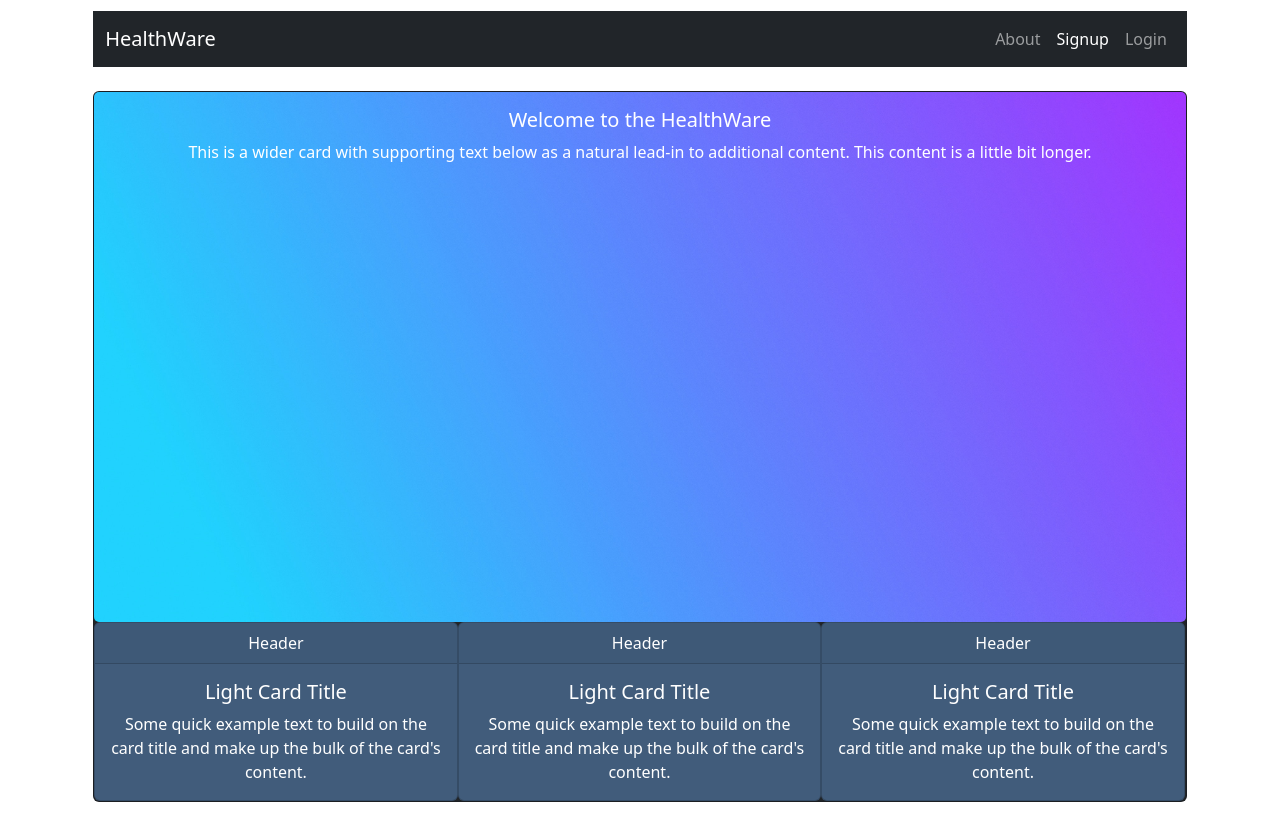
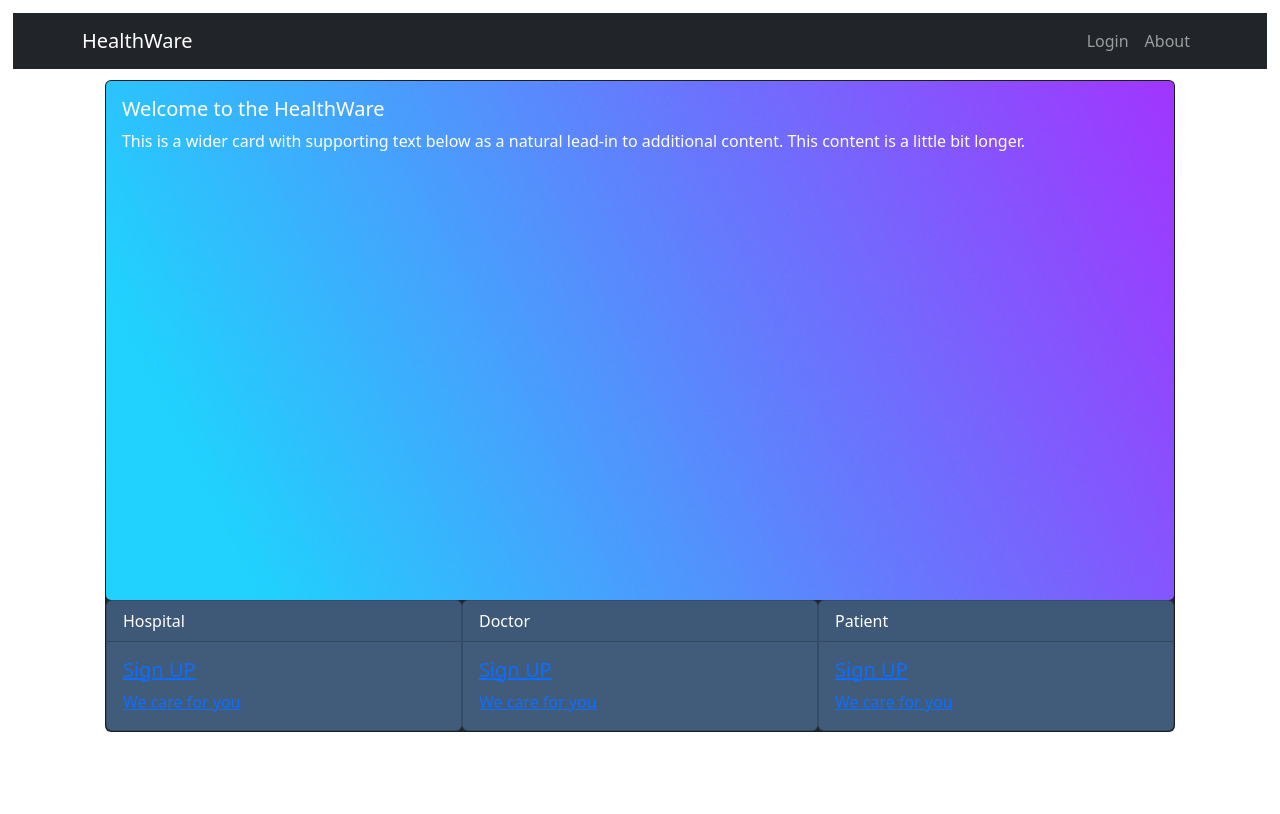
Before and after one commit to MdAsimKhan/Healthware, a React (Create React App) app: page / in a window 1280 px wide. Built offline with nearby package versions, Linux system fonts and the light colour scheme.

Commit message:
added routing

```diff
--- a/package.json
+++ b/package.json
@@ -9,6 +9,7 @@
     "bootstrap": "^5.2.3",
     "react": "^18.2.0",
     "react-bootstrap": "^2.7.2",
+    "react-datepicker": "^4.10.0",
     "react-dom": "^18.2.0",
     "react-router-dom": "^6.9.0",
     "react-scripts": "5.0.1",
--- a/src/App.js
+++ b/src/App.js
@@ -1,63 +1,34 @@
-import './App.css';
-// import { Route, Routes, Router } from 'react-router-dom';
+import './css/App.css';
+import { Container } from 'react-bootstrap';
+import Home from './Home';
+import Login from './components/user_login/Login'
+import { Routes, Route } from 'react-router-dom';
 import Navbars from './Navbars';
-import { Container } from 'react-bootstrap';
-import Card from 'react-bootstrap/Card';
+import HospitalLogin from './components/user_login/hospital_login'
 function App() {
   return (
-    // <Router>
-    <Container>
-      <div className="App">
-        <Navbars />
-        <br />
-        <Card className="bg-dark text-white">
-          <Card.Img src="./gradd.jpg" className="images" alt="Card image" />
-          <Card.ImgOverlay>
-            <Card.Title >Welcome to the HealthWare</Card.Title>
-            <Card.Text>
-              This is a wider card with supporting text below as a natural lead-in
-              to additional content. This content is a little bit longer.
-            </Card.Text>
-          </Card.ImgOverlay>
-
-          <div className='cardContainer'>
-          <Card className='smlCard' style={{ width: '33.3%' }}>
-              <Card.Header className='cardHeader'>Header</Card.Header>
-              <Card.Body>
-                <Card.Title className='cardTitle'>Light Card Title</Card.Title>
-                <Card.Text className='cardText'>
-                  Some quick example text to build on the card title and make up the
-                  bulk of the card's content.
-                </Card.Text>
-              </Card.Body>
-            </Card>
-          <Card className='smlCard' style={{ width: '33.3%' }}>
-              <Card.Header className='cardHeader'>Header</Card.Header>
-              <Card.Body>
-                <Card.Title className='cardTitle'>Light Card Title</Card.Title>
-                <Card.Text className='cardText'>
-                  Some quick example text to build on the card title and make up the
-                  bulk of the card's content.
-                </Card.Text>
-              </Card.Body>
-            </Card>
-          <Card className='smlCard' style={{ width: '33.3%' }}>
-              <Card.Header className='cardHeader'>Header</Card.Header>
-              <Card.Body>
-                <Card.Title className='cardTitle'>Light Card Title</Card.Title>
-                <Card.Text className='cardText'>
-                  Some quick example text to build on the card title and make up the
-                  bulk of the card's content.
-                </Card.Text>
-              </Card.Body>
-            </Card>
-          </div>
-        </Card>
 
 
+
+    <div className='App'>
+      <Navbars />
+      <div className='content'>
+        <Container>
+          <Routes>
+            <Route  path='/' element={<Home />}></Route>
+
+              <Route path='/signup/hospital' element={<HospitalLogin />} />
+              <Route path='/login' element={<Login />} />
+
+          </Routes>
+
+        </Container>
       </div>
-    </Container>
-    // </Router>
+    </div>
+
+
+
+
   );
 }
 
--- /dev/null
+++ b/src/Home.js
@@ -0,0 +1,57 @@
+import './css/Home.css';
+import { Container } from 'react-bootstrap';
+import Card from 'react-bootstrap/Card';
+import { Link } from 'react-router-dom';
+
+
+function card_Info(user) {
+    return (
+        <>
+            <Card className='smlCard' style={{ width: '100%' }}>
+                <Card.Header className='cardHeader'>{user}</Card.Header>
+                <Link to={`signup/`+user}>
+                    <Card.Body>
+                        <Card.Title className='cardTitle'>Sign UP</Card.Title>
+                        <Card.Text className='cardText'>
+                            We care for you
+                        </Card.Text>
+                    </Card.Body>
+                </Link>
+            </Card>
+        </>
+
+    );
+}
+
+
+function Home() {
+    return (
+        <>
+            <Container>
+
+                <div className="App">
+
+                    <Card className="bg-dark text-white">
+                        <Card.Img src="./gradd.jpg" className="images" alt="Card image" />
+                        <Card.ImgOverlay>
+                            <Card.Title >Welcome to the HealthWare</Card.Title>
+                            <Card.Text>
+                                This is a wider card with supporting text below as a natural lead-in
+                                to additional content. This content is a little bit longer.
+                            </Card.Text>
+                        </Card.ImgOverlay>
+
+                        <div className='cardContainer'>
+                            {card_Info("Hospital")}
+                            {card_Info("Doctor")}
+                            {card_Info("Patient")}
+
+                        </div>
+                    </Card>
+                </div>
+            </Container>
+        </>
+    );
+}
+
+export default Home;
--- a/src/Navbars.js
+++ b/src/Navbars.js
@@ -3,26 +3,26 @@ import Navbar from 'react-bootstrap/Navbar';
 import Nav from 'react-bootstrap/Nav';
 function Navbars() {
   return (
-    <div classNAme="navContainer">
+
+      <div className="navContainer">
         <Navbar expand="lg" variant="dark" bg="dark" sticky="top">
           <Container>
-          <Navbar.Brand href="#">HealthWare</Navbar.Brand>
-          <Nav className="justify-content-center" activeKey="/home">
+            <Navbar.Brand href="/">HealthWare</Navbar.Brand>
+            <Nav className="justify-content-center">
               <Nav.Item>
-              <Nav.Link eventKey="link-2">About</Nav.Link>
+                <Nav.Link href="/login">Login</Nav.Link>
               </Nav.Item>
               <Nav.Item>
-              <Nav.Link href="/home">Signup</Nav.Link>
+                <Nav.Link eventKey="about">About</Nav.Link>
               </Nav.Item>
-            <Nav.Item>
-              <Nav.Link eventKey="link-1">Login</Nav.Link>
-            </Nav.Item>
-
             </Nav>
 
           </Container>
         </Navbar>
       </div>
+
+
+
   );
 }
 
--- /dev/null
+++ b/src/components/user_login/Login.js
@@ -0,0 +1,11 @@
+
+
+function Login(){
+    return (
+
+        <h1>Login page</h1>
+
+     );
+}
+
+export default Login;
--- a/src/hospital_login.js
+++ b/src/components/user_login/hospital_login.js
@@ -4,7 +4,7 @@ import Form from "react-bootstrap/Form";
 import DatePicker from "react-datepicker";
 import "react-datepicker/dist/react-datepicker.css";
 
-function Hospital_Login() {
+function HospitalLogin() {
   const [validated, setValidated] = useState(false);
   const [selectedDate, setSelectedDate] = useState(null);
 
@@ -96,4 +96,4 @@ function Hospital_Login() {
   );
 }
 
-export default Hospital_Login;
+export default HospitalLogin;
--- a/src/App.css
+++ b/src/css/App.css
@@ -1,5 +1,4 @@
 .App {
-  text-align: center;
   padding: 1%;
 }
 
--- /dev/null
+++ b/src/css/Home.css
@@ -0,0 +1,20 @@
+.App {
+    padding: 1%;
+  }
+
+  .App-link {
+    color: #61dafb;
+  }
+
+  .smlCard{
+    background-color: rgba(101, 151, 211, 0.489)!important;
+    display: flex;
+
+  }
+  .cardHeader{
+    opacity: 1;
+  }
+  .cardContainer{
+    display: flex;
+    flex-direction: row;
+  }
--- a/src/index.js
+++ b/src/index.js
@@ -1,13 +1,15 @@
 import React from 'react';
 import ReactDOM from 'react-dom/client';
-import './index.css';
+import './css/index.css';
 import App from './App';
 import 'bootstrap/dist/css/bootstrap.min.css';
-
+import { BrowserRouter } from 'react-router-dom';
 const root = ReactDOM.createRoot(document.getElementById('root'));
 root.render(
   <React.StrictMode>
-    <App />
+    <BrowserRouter>
+      <App/>
+    </BrowserRouter>
   </React.StrictMode>
 );
 
```
Also changed, not shown: src/css/NavBars.css (renamed from src/NavBars.css), src/css/index.css (renamed from src/index.css), 1 other file (tests, documents, lock files or other folders). Lines whose indentation alone changed are shown as unchanged.
